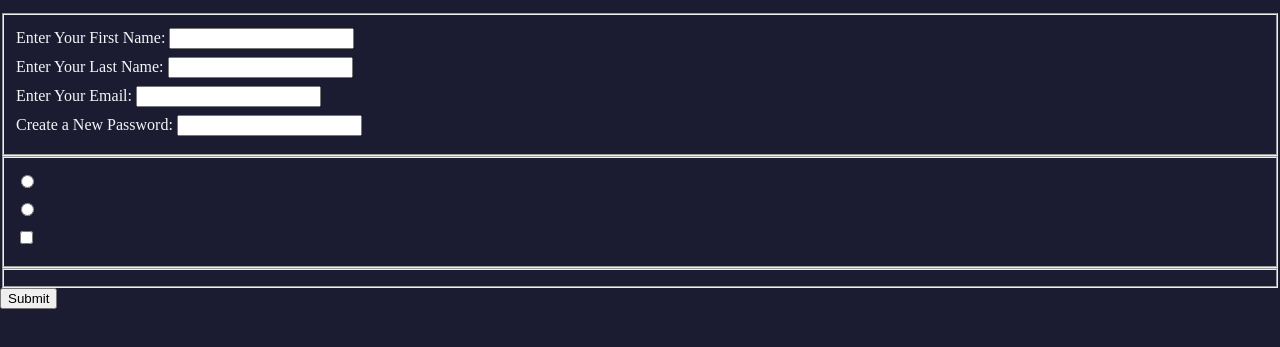
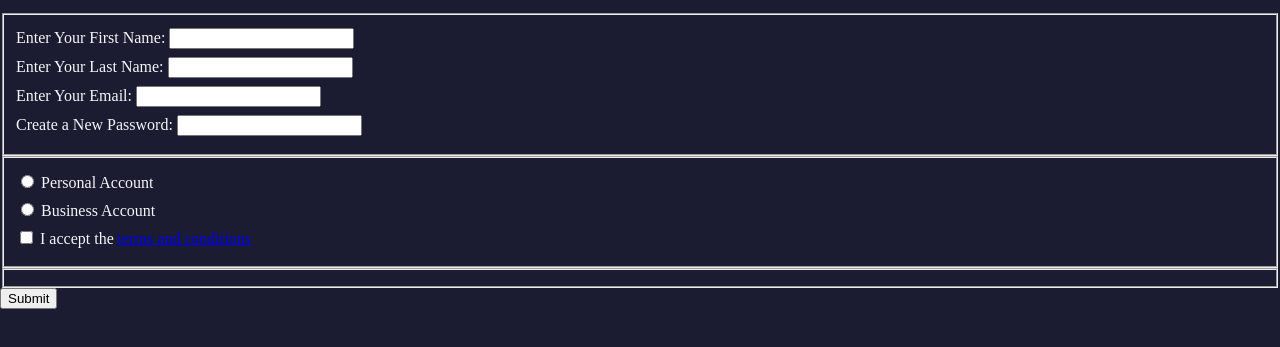
Before and after one commit to heesoo-kim97/fcc-project, a website: page fcc-registration-form/index.html in a window 1280 px wide. Shown: the part 101-448 px from the top of the page. Drawn offline with Linux system fonts and the light colour scheme.

Commit message:
connected label and input tags and added link to terms and conditions.

```diff
--- a/fcc-registration-form/index.html
+++ b/fcc-registration-form/index.html
@@ -18,9 +18,9 @@
       <label for="new-password">Create a New Password: <input id="new-password" type="password" pattern="[a-z0-5]{8,}" required /></label>
     </fieldset>
     <fieldset>
-      <label><input type="radio" /></label>
-      <label><input type="radio" /></label>
-      <label><input type="checkbox" required /></label>
+      <label for="personal-account"><input id="personal-account" type="radio" name="account-type"/> Personal Account</label>
+      <label for="business-account"><input id="business-account" type="radio" name="account-type"/> Business Account</label>
+      <label for="terms-and-conditions"><input id="terms-and-conditions" type="checkbox" required /> I accept the <a href="https://www.freecodecamp.org/news/terms-of-service/">terms and conditions</a></label>
     </fieldset>
     <fieldset></fieldset>
     <input type="submit" value="Submit">
```
